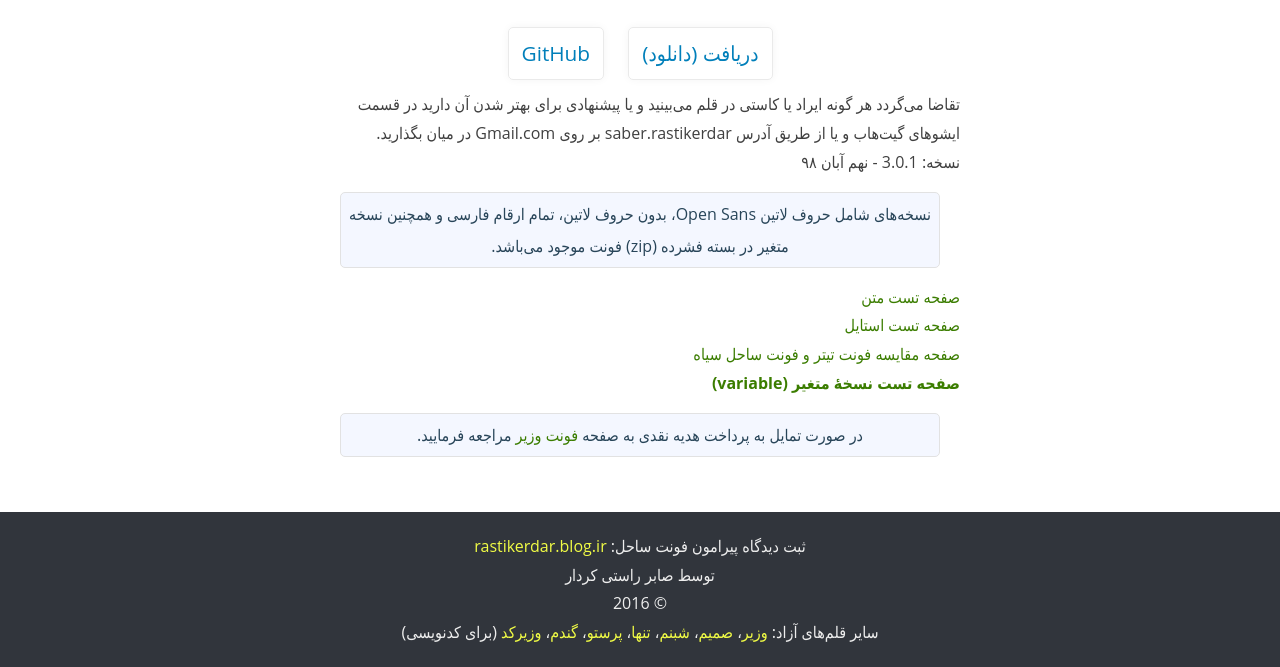
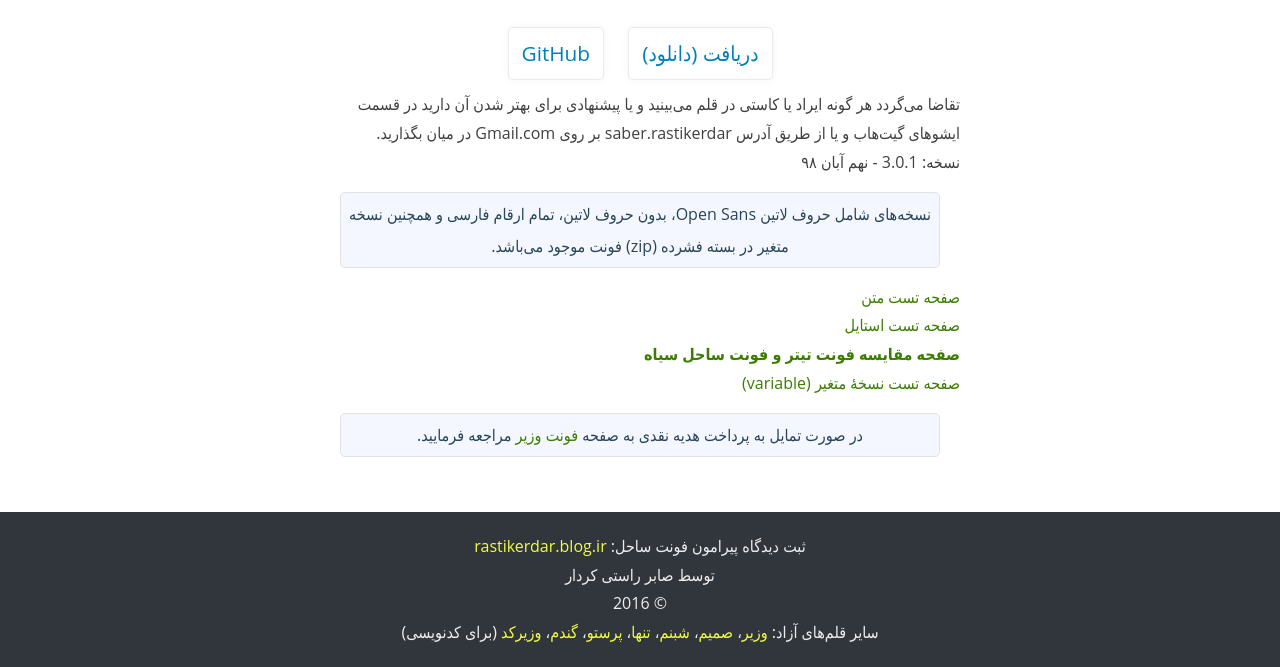
Before and after one commit to rastikerdar/sahel-font, a plain HTML site: page index.html in a window 1280 px wide. Shown: the part 163-830 px from the top of the page. Drawn offline with Linux system fonts and the light colour scheme; a web font is replaced by a local one.

Commit message:
Update style

```diff
--- a/index.html
+++ b/index.html
@@ -281,8 +281,8 @@
           <ul>
              <li><a href="test.html" target="_blank">صفحه تست متن</a></li>
              <li><a href="test2.html" target="_blank">صفحه تست استایل</a></li>
-             <li><a href="test3.html" target="_blank">صفحه مقایسه فونت تیتر و فونت ساحل سیاه</a></li>
-             <li><a href="test-variable.html" target="_blank" style="font-weight: bold;">صفحه تست نسخهٔ متغیر (variable)</a></li>
+             <li><a href="test3.html" target="_blank" style="font-weight: bold;">صفحه مقایسه فونت تیتر و فونت ساحل سیاه</a></li>
+             <li><a href="test-variable.html" target="_blank">صفحه تست نسخهٔ متغیر (variable)</a></li>
           </ul>
         </div>
         <div class="infobox">
```
